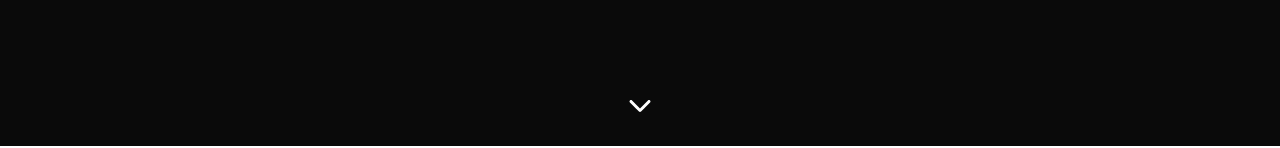
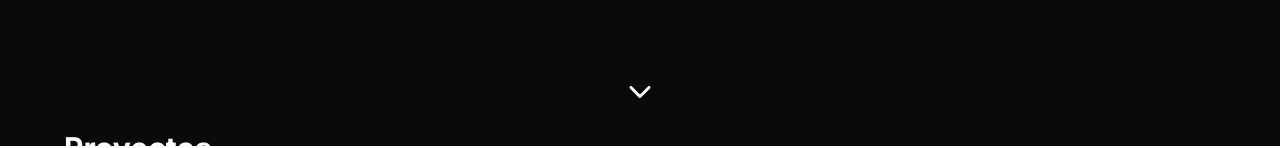
Before and after one commit to nicoalvarez03/portfolio, a React (Vite) app: page / in a window 1280 px wide. Shown: the part 654-802 px from the top of the page. Built offline with nearby package versions, Linux system fonts and the light colour scheme.

Commit message:
feat: animacion arrowDown

```diff
--- a/src/components/common/arrows/ArrowDown.tsx
+++ b/src/components/common/arrows/ArrowDown.tsx
@@ -7,9 +7,8 @@ export const ArrowDown = () => {
     return (
         <Reveal>
             <motion.div
-                whileHover={{ scale: 1.2 }}
-                whileTap={{ scale: 0.9 }}
-                transition={{ type: "spring", stiffness: 300 }}
+                animate={{ y: [0, 10, 0] }}
+                transition={{ duration: 1, repeat: Infinity, ease: "easeInOut" }}
             >
                 <button className='cursor-pointer'>
                     <IoIosArrowDown className='w-8 h-8'/>
--- a/src/components/sections/Hero.tsx
+++ b/src/components/sections/Hero.tsx
@@ -8,7 +8,7 @@ import { MdOutlineFileDownload } from "react-icons/md";
 
 export default function Hero() {
   return (
-    <section id="inicio" className="mx-auto min-h-[85vh]">
+    <section id="inicio" className="mx-auto min-h-[80vh]">
       <div className="flex items-center justify-center">
         <div className="flex flex-col gap-2">
           <div className="flex items-center gap-10">
@@ -80,7 +80,7 @@ export default function Hero() {
               </Reveal>
             </div>
           </div>
-          <div className="flex justify-center mt-30">
+          <div className="flex justify-center mt-25">
             <motion.a
               onClick={() => {
                 const section = document.getElementById("proyectos");
```
